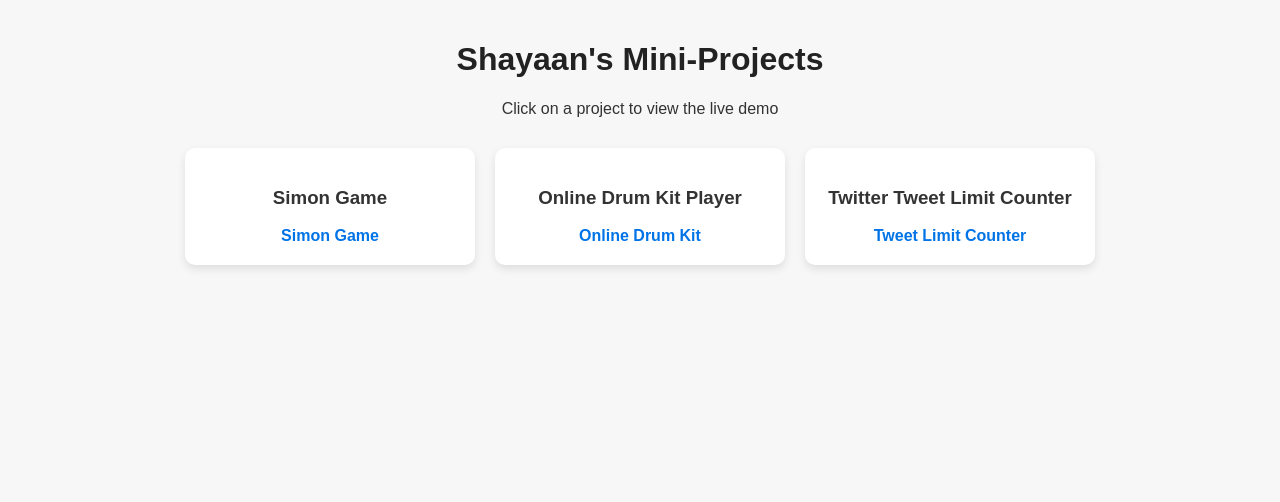
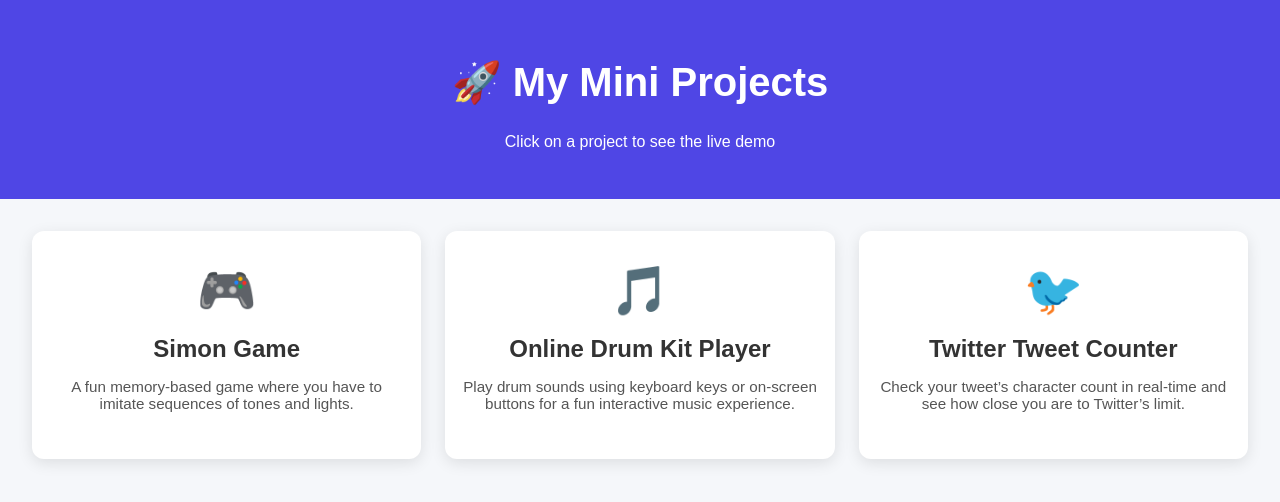
Before and after one commit to ShayaanRK/shayaanfirst, a plain HTML site: page index.html in a window 1280 px wide. Drawn offline with Linux system fonts and the light colour scheme.

Commit message:
Major updates to hosting portfolio page

```diff
--- a/index.html
+++ b/index.html
@@ -5,64 +5,97 @@
   <meta name="viewport" content="width=device-width, initial-scale=1.0">
   <title>My Mini Projects</title>
   <style>
-    /* CSS portion */
     body {
       font-family: Arial, sans-serif;
-      background: #f7f7f7;
+      background: #f5f7fa;
+      margin: 0;
+      padding: 0;
       color: #333;
+    }
+
+    header {
       text-align: center;
-      margin: 0;
-      padding: 20px;
+      padding: 2rem;
+      background: #4f46e5;
+      color: white;
     }
+
     h1 {
-      color: #222;
+      font-size: 2.5rem;
     }
-    .projects {
-      display: flex;
-      flex-wrap: wrap;
-      justify-content: center;
-      gap: 20px;
-      margin-top: 30px;
+
+    .project-grid {
+      display: grid;
+      grid-template-columns: repeat(auto-fit, minmax(280px, 1fr));
+      gap: 1.5rem;
+      padding: 2rem;
     }
-    .project {
+
+    .project-card {
       background: white;
-      padding: 20px;
-      border-radius: 10px;
-      width: 250px;
-      box-shadow: 0 4px 8px rgba(0,0,0,0.1);
-      transition: transform 0.2s ease;
+      border-radius: 12px;
+      box-shadow: 0 4px 15px rgba(0,0,0,0.1);
+      text-align: center;
+      padding: 2rem 1rem;
+      transition: transform 0.2s ease, box-shadow 0.2s ease;
     }
-    .project:hover {
-      transform: scale(1.05);
+
+    .project-card:hover {
+      transform: translateY(-5px);
+      box-shadow: 0 8px 20px rgba(0,0,0,0.15);
     }
-    a {
+
+    .project-icon {
+      font-size: 3rem;
+      margin-bottom: 1rem;
+    }
+
+    .project-card h2 {
+      margin: 0.5rem 0;
+    }
+
+    .project-card p {
+      font-size: 0.95rem;
+      color: #555;
+    }
+
+    .project-card a {
       text-decoration: none;
-      color: #0073e6;
-      font-weight: bold;
+      color: inherit;
+      display: block;
     }
   </style>
 </head>
 <body>
+  <header>
+    <h1>🚀 My Mini Projects</h1>
+    <p>Click on a project to see the live demo</p>
+  </header>
 
-  <h1>Shayaan's Mini-Projects</h1>
-  <p>Click on a project to view the live demo</p>
-
-  <div class="projects">
-    <div class="project">
-      <h3>Simon Game</h3>
-      <a href="https://ShayaanRK.github.io/shayaanfirst/Simon_Game/" target="_blank">Simon Game</a>
+  <main class="project-grid">
+    <div class="project-card">
+      <a href="https://ShayaanRK.github.io/shayaanfirst/Simon_Game/" target="_blank">
+        <div class="project-icon">🎮</div>
+        <h2>Simon Game</h2>
+        <p>A fun memory-based game where you have to imitate sequences of tones and lights.</p>
+      </a>
     </div>
 
-    <div class="project">
-      <h3>Online Drum Kit Player</h3>
-      <a href="https://ShayaanRK.github.io/shayaanfirst/Simon_Game/Drum_Kit" target="_blank">Online Drum Kit</a>
+    <div class="project-card">
+      <a href="https://ShayaanRK.github.io/shayaanfirst/Drum_Kit/" target="_blank">
+        <div class="project-icon">🎵</div>
+        <h2>Online Drum Kit Player</h2>
+        <p>Play drum sounds using keyboard keys or on-screen buttons for a fun interactive music experience.</p>
+      </a>
     </div>
 
-    <div class="project">
-      <h3>Twitter Tweet Limit Counter</h3>
-      <a href="https://ShayaanRK.github.io/shayaanfirst/Simon_Game/Twitter_Counter_Project/" target="_blank">Tweet Limit Counter</a>
+    <div class="project-card">
+      <a href="https://ShayaanRK.github.io/shayaanfirst/Twitter_Counter_Project/" target="_blank">
+        <div class="project-icon">🐦</div>
+        <h2>Twitter Tweet Counter</h2>
+        <p>Check your tweet’s character count in real-time and see how close you are to Twitter’s limit.</p>
+      </a>
     </div>
-  </div>
-
+  </main>
 </body>
 </html>
```
